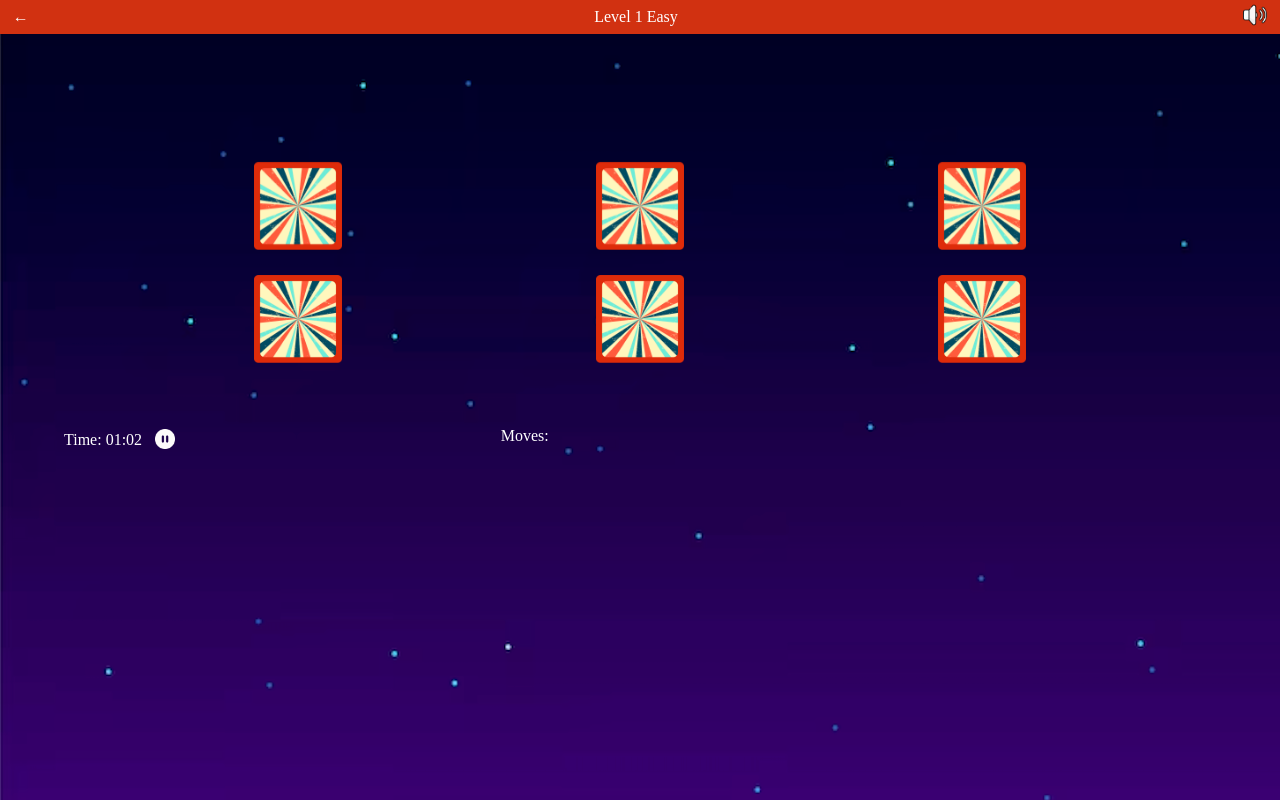
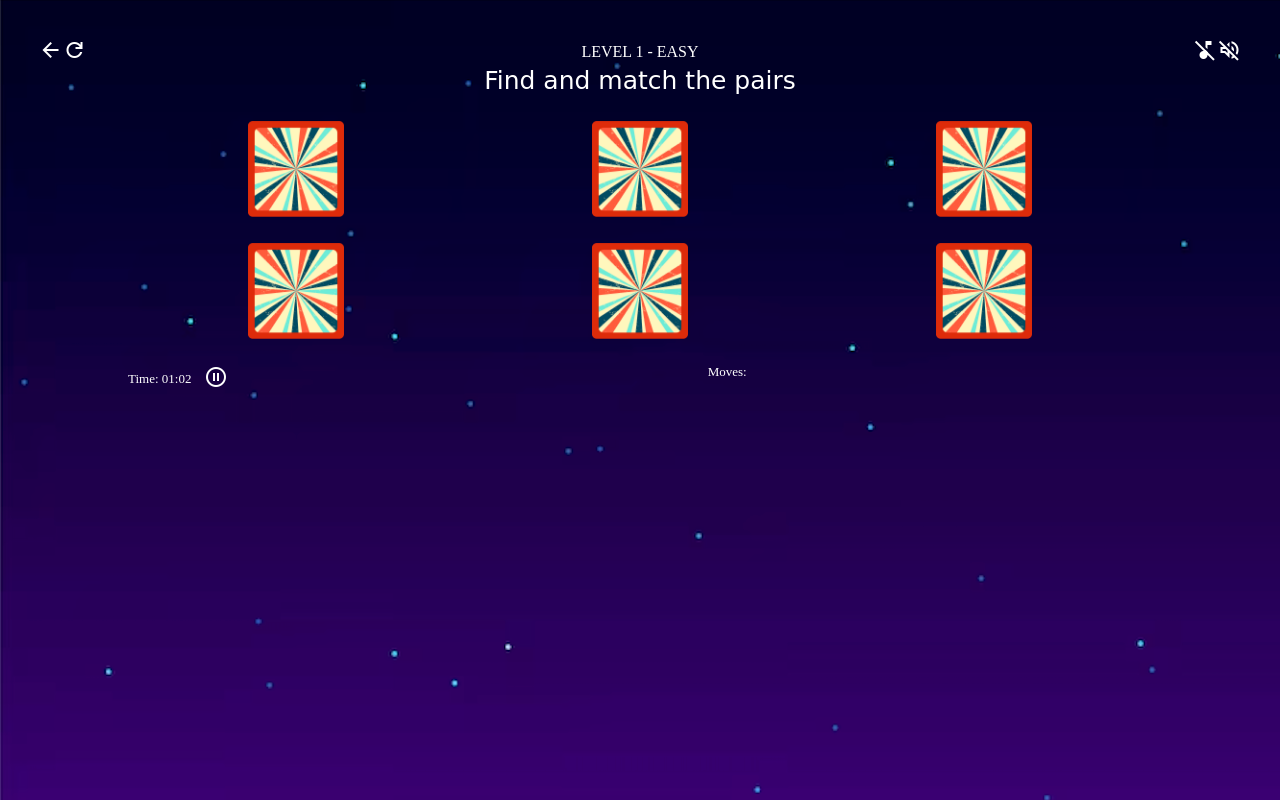
Before and after one commit to islacrur/Memorix-Pair-Game, a plain HTML site: page tablero01.html in a window 1280 px wide. Drawn offline with nearby package versions, Linux system fonts and the light colour scheme; a web font is replaced by a local one.

Commit message:
changes in icons

```diff
--- a/css/tablero01.css
+++ b/css/tablero01.css
@@ -2,8 +2,18 @@
     margin: 0
 }
 
+@media screen and (min-width: 480px) and (orientation: landscape) {
+
 body {font-family: 'Rye', serif;
 background-image: url(/src/img/Background_funfair_image.png);}
+
+.material-symbols-outlined {
+  font-variation-settings:
+  'FILL' 0,
+  'wght' 400,
+  'GRAD' 0,
+  'opsz' 24
+}
 
 
 .toolbar {
@@ -11,20 +21,33 @@ background-image: url(/src/img/Background_funfair_image.png);}
     align-items: center;
     justify-content: center;
     justify-content: space-between;
-    height: 0.5em;
-    padding: 0.8em;
-    background-color: #D13111;
+   margin-top: 3%;
     color: white;
+}
+
+.toolbar_arrow {
+    margin-left: 3%;
+}
+
+.toolbar_volume {
+    margin-right: 3%;
 }
 
 .toolbar_volume img{
     height: 1.5em;
 }
 
+.toolbar_subtitle {
+    color: white;
+    font-family: 'Ingrid Darling', cursive;
+    text-align: center;
+    font-size: 25px;
+}
+
 .board {
     display:flex;
     flex-direction: column;
-    margin-top: 10%;
+    margin-top: 2%;
 }
 
 .board_row {
@@ -34,8 +57,8 @@ background-image: url(/src/img/Background_funfair_image.png);}
     padding-bottom: 2%;
 }
 .card {
-    height: 5.5em;
-    width: 5.5em;
+    height: 6em;
+    width: 6em;
     display:flex;
     flex-direction:row;
     transition: transform 1s;
@@ -61,37 +84,36 @@ background-image: url(/src/img/Background_funfair_image.png);}
 }
 
 .card_face img {
-    height: 5.5em;
-    width: 5.5em;
+    height: 6em;
+    width: 6em;
     object-fit: contain;
 }
 
 .toolbar_bottom {
     display: flex;
     flex-direction: row;
-    margin-top: 3%;
+    font-size: small;
 }
 
 .time {
     display: flex;
     align-items: center;
     color: white;
-    margin-left: 5%;
+    margin-left: 10%;
 }
 
 .moves {
  color: white;
- margin-left: 25%;
+ margin-left: 37%;
 }
 
 button{
     background: none;
     border: 0;
+    margin-left: 0.5em;
+    align-items: center;
+    color:white;
 }
 
-button img {
-    height: 1.5em;
-    margin-left: 0.5em;
-    align-items: center;
-    padding-top: 2.5%;
+
 }
--- a/tablero01.html
+++ b/tablero01.html
@@ -8,13 +8,26 @@
     <link rel="preconnect" href="https://fonts.googleapis.com">
     <link rel="preconnect" href="https://fonts.gstatic.com" crossorigin>
     <link href="https://fonts.googleapis.com/css2?family=Rye&display=swap" rel="stylesheet">
+    <link rel="preconnect" href="https://fonts.googleapis.com">
+<link rel="preconnect" href="https://fonts.gstatic.com" crossorigin>
+<link href="https://fonts.googleapis.com/css2?family=Ingrid+Darling&display=swap" rel="stylesheet">
+<link rel="stylesheet" href="https://fonts.googleapis.com/css2?family=Material+Symbols+Outlined:opsz,wght,FILL,GRAD@20..48,100..700,0..1,-50..200" />
   </head>
   <body>
     <div class="toolbar">
-      <div class="toolbar_arrow"> &#x2190;</div>
-      <div class="toolbar_timer">Level 1 Easy</div>
-      <div class="toolbar_volume"><img src="/src/img/soundOnWhite.png"></div>
+      <div class="toolbar_arrow"><span class="material-symbols-outlined">
+        arrow_back
+        </span><span class="material-symbols-outlined">
+          refresh
+          </span></div>
+      <div class="toolbar_title">LEVEL 1 - EASY</div>
+      <div class="toolbar_volume"><span class="material-symbols-outlined">
+        music_off
+        </span><span class="material-symbols-outlined">
+          volume_off
+          </span></div>
     </div>
+    <div class="toolbar_subtitle">Find and match the pairs</div>
     <div class="board">
       <div class="board_row">
         <div class="card">
@@ -45,7 +58,9 @@
         </div>
       </div>
     </div>
-    <div class="toolbar_bottom"><div class="time">Time: 01:02<button><img src="/src/img/pauseWhite.png"></button></div><div class="moves">Moves:</div></div></div>
+    <div class="toolbar_bottom"><div class="time">Time: 01:02<button><span class="material-symbols-outlined">
+      pause_circle
+      </span></button></div><div class="moves">Moves:</div></div></div>
 
 
     <script src="/js/tablero01.js"></script>
```
